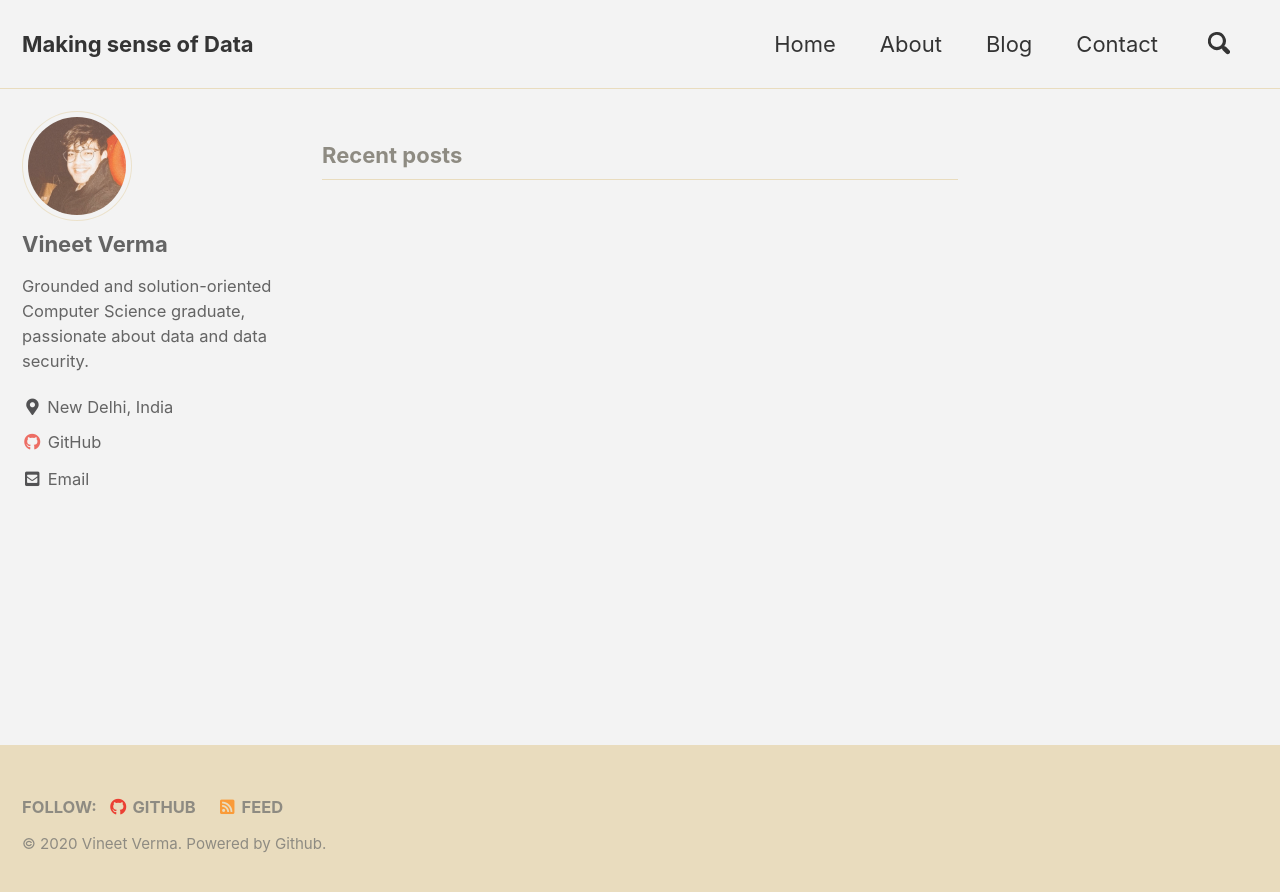
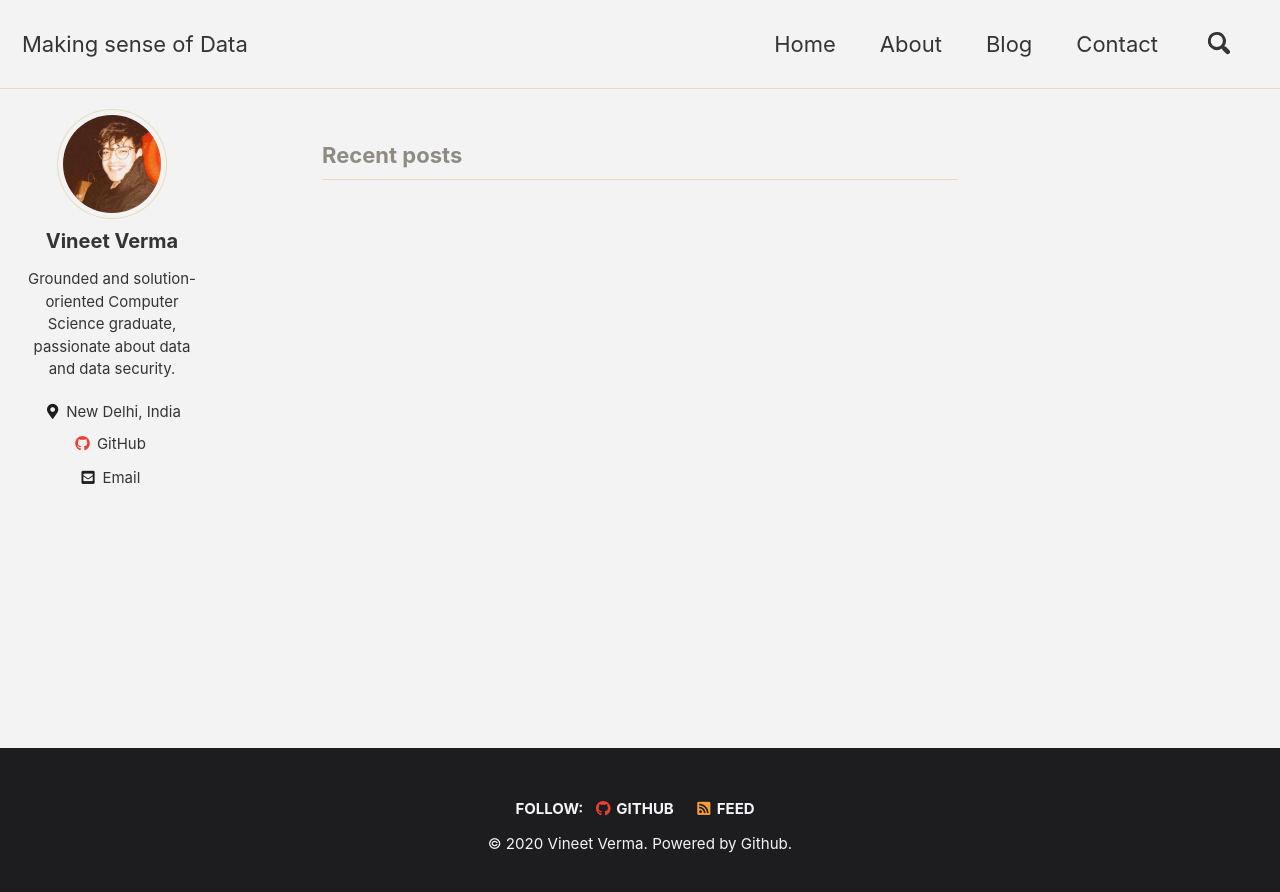
Before and after one commit to vineetver/my-jekyll-website-source, a Jekyll site: the page built from index.html, in a window 1280 px wide. Shown: the top 892 px of the page. Built offline with Jekyll 4.4.1, drawn with Linux system fonts in a browser that asks for light colours; cached includes are drawn as plain includes; the list of posts is cut into pages by our own code; comment, search, counter and statistics services are not loaded; a style sheet for code colours, icons or effects is not loaded.

Commit message:
changed footer and font

```diff
--- a/_includes/footer/custom.html
+++ b/_includes/footer/custom.html
@@ -1,3 +1,9 @@
 <!-- start custom footer snippets -->
 
+
+
+
+
+
+
 <!-- end custom footer snippets -->
--- a/_sass/minimal-mistakes/_footer.scss
+++ b/_sass/minimal-mistakes/_footer.scss
@@ -15,7 +15,8 @@
   animation: $intro-transition;
   -webkit-animation-delay: 0.45s;
   animation-delay: 0.45s;
-  background-color: $footer-background-color;
+  background-color: #1d1d1f;
+  text-align: center;
 
   footer {
     @include clearfix;
@@ -84,3 +85,21 @@
     }
   }
 }
+
+#footer > footer {
+  color: #f4f4f9;
+}
+
+#footer > footer > div.page__footer-follow {
+  font-size: 20px;
+  font-family: -apple-system, BlinkMacSystemFont, "Source Sans Pro", "Helvetica Neue", Arial, sans-serif;
+  line-height: 1.5;
+  -webkit-box-direction: normal;
+  text-align: center;
+  color: #f4f4f9;
+  box-sizing: border-box;
+  -moz-align-items: center;
+  -webkit-align-items: center;
+  -ms-align-items: center;
+  align-items: center;
+}
--- a/_sass/minimal-mistakes/_masthead.scss
+++ b/_sass/minimal-mistakes/_masthead.scss
@@ -49,7 +49,8 @@
   display: flex;
   -ms-flex-item-align: center;
   align-self: center;
-  font-weight: bold;
+  font-weight: 400;
+
   // z-index: 20;
 }
 
--- a/_sass/minimal-mistakes/_sidebar.scss
+++ b/_sass/minimal-mistakes/_sidebar.scss
@@ -19,7 +19,7 @@
   @include breakpoint($large) {
     float: left;
     width: calc(#{$right-sidebar-width-narrow} - 1em);
-    opacity: 0.75;
+    opacity: 1;
     -webkit-transition: opacity 0.2s ease-in-out;
     transition: opacity 0.2s ease-in-out;
 
@@ -210,7 +210,7 @@
 
     &:before {
       @supports (pointer-events: none) {
-        content: '';
+        content: "";
         position: fixed;
         top: 0;
         left: 0;
@@ -344,3 +344,23 @@
     margin-right: initial;
   }
 }
+
+#main > div.sidebar.sticky {
+  font-size: 20px;
+  color: #343434;
+  font-family: -apple-system, BlinkMacSystemFont, "Roboto", "Segoe UI", "Helvetica Neue", "Lucida Grande", Arial,
+    sans-serif;
+  line-height: 1.5;
+  -webkit-box-direction: normal;
+  box-sizing: border-box;
+  position: sticky;
+  top: 2em;
+  clear: both;
+  float: left;
+  width: calc(200px - 1em);
+  opacity: 1;
+  transition: opacity 0.2s ease-in-out;
+  overflow-y: auto;
+  max-height: calc(100vh - 2em - 2em);
+  text-align: center;
+}
--- a/_sass/minimal-mistakes/_variables.scss
+++ b/_sass/minimal-mistakes/_variables.scss
@@ -14,8 +14,8 @@ $indent-var: 1.3em !default;
 
 /* system typefaces */
 $serif: Georgia, Times, serif !default;
-$sans-serif: -apple-system, BlinkMacSystemFont, "Roboto", "Segoe UI",
-  "Helvetica Neue", "Lucida Grande", Arial, sans-serif !default;
+$sans-serif: -apple-system, BlinkMacSystemFont, "Source Sans Pro",
+  "Helvetica Neue", Arial, sans-serif !default;
 $monospace: Monaco, Consolas, "Lucida Console", monospace !default;
 
 /* sans serif typefaces */
```
